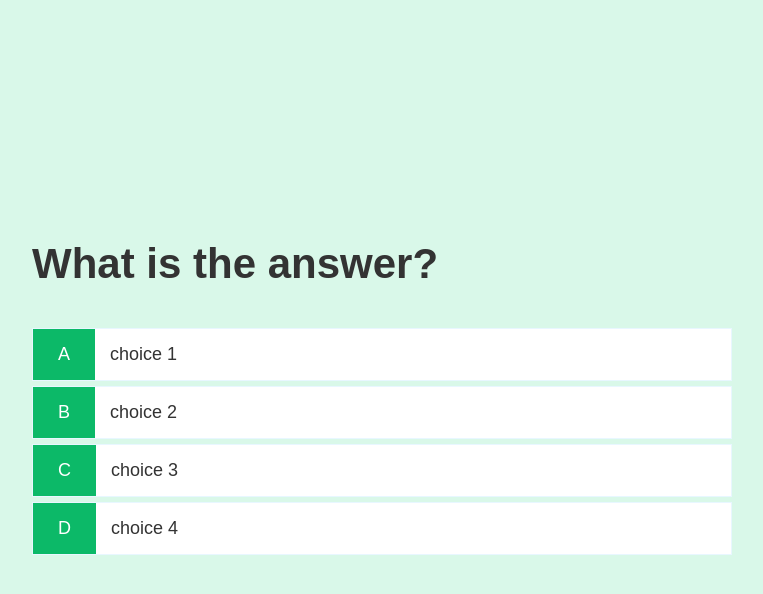
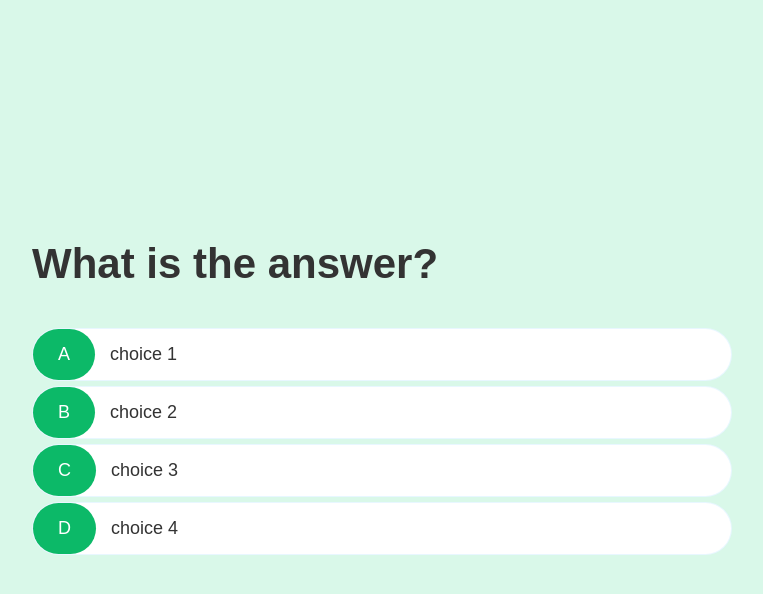
Before and after one commit to sibashish99/quiz-js, a PHP site: page /game.html in a window 1280 px wide. Shown: the top 594 px of the page, without its empty margins (258-1021 px from the left). Run offline with PHP 8.4, Linux system fonts and the light colour scheme.

Commit message:
Update game.css

```diff
--- a/game.css
+++ b/game.css
@@ -5,6 +5,7 @@
     max-width: 100%;
     border: 0.1rem solid rgba(164, 222, 255, 0.25);
     background-color: white;
+    border-radius: 3rem;
 }
 .choice-container:hover{
     cursor: pointer;
@@ -19,7 +20,15 @@
     padding: 1.5rem 2.5rem;
     background-color: #0CB968;
     color: white;
+    border-radius: 3rem;
 }
 .choice-text{
     padding: 1.5rem ;
+    width: 100%;
 }
+.correct{
+    background-color: #97f3c8;
+}
+.incorrect{
+    background-color: rgb(238, 153, 153);
+}
```
